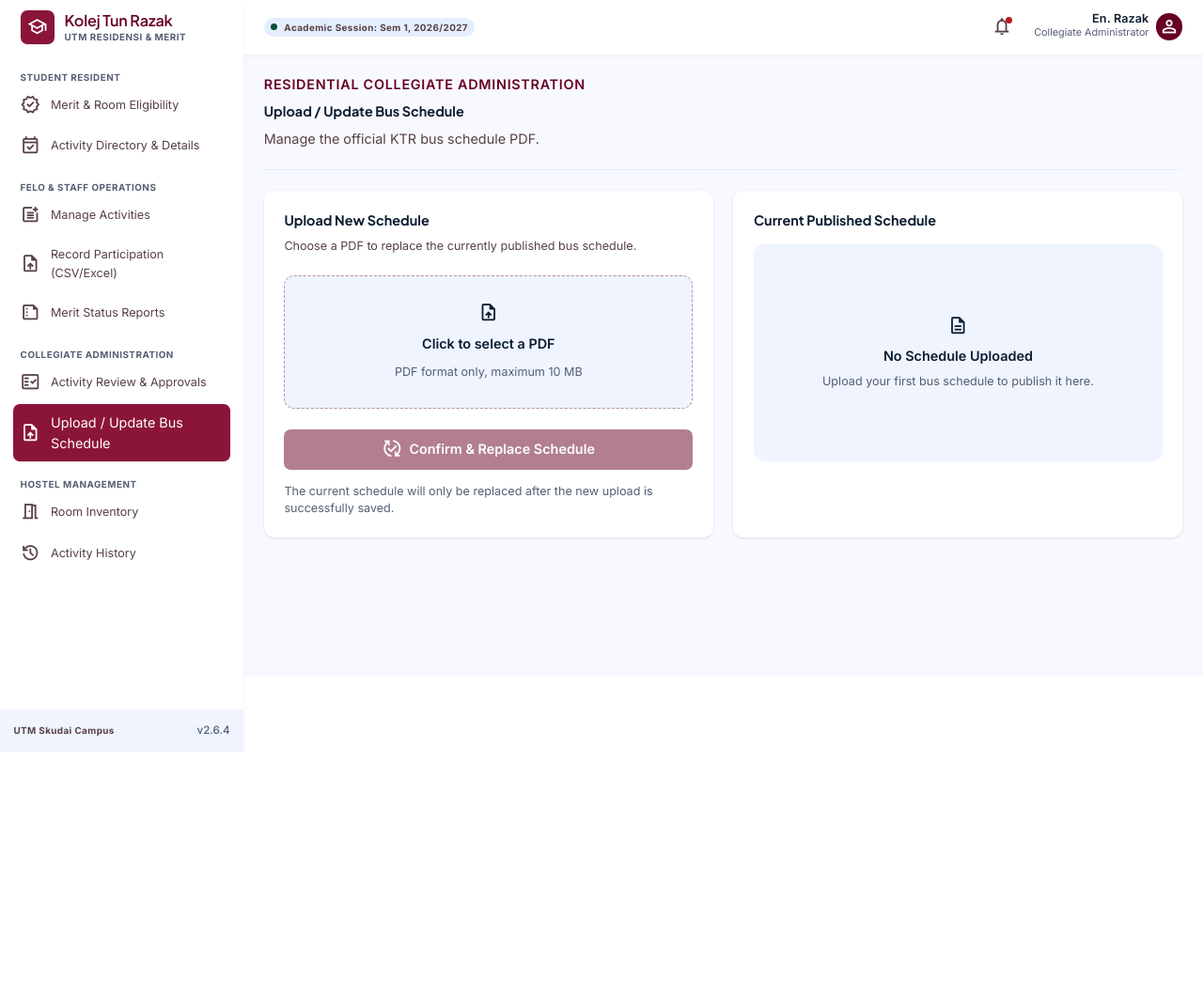
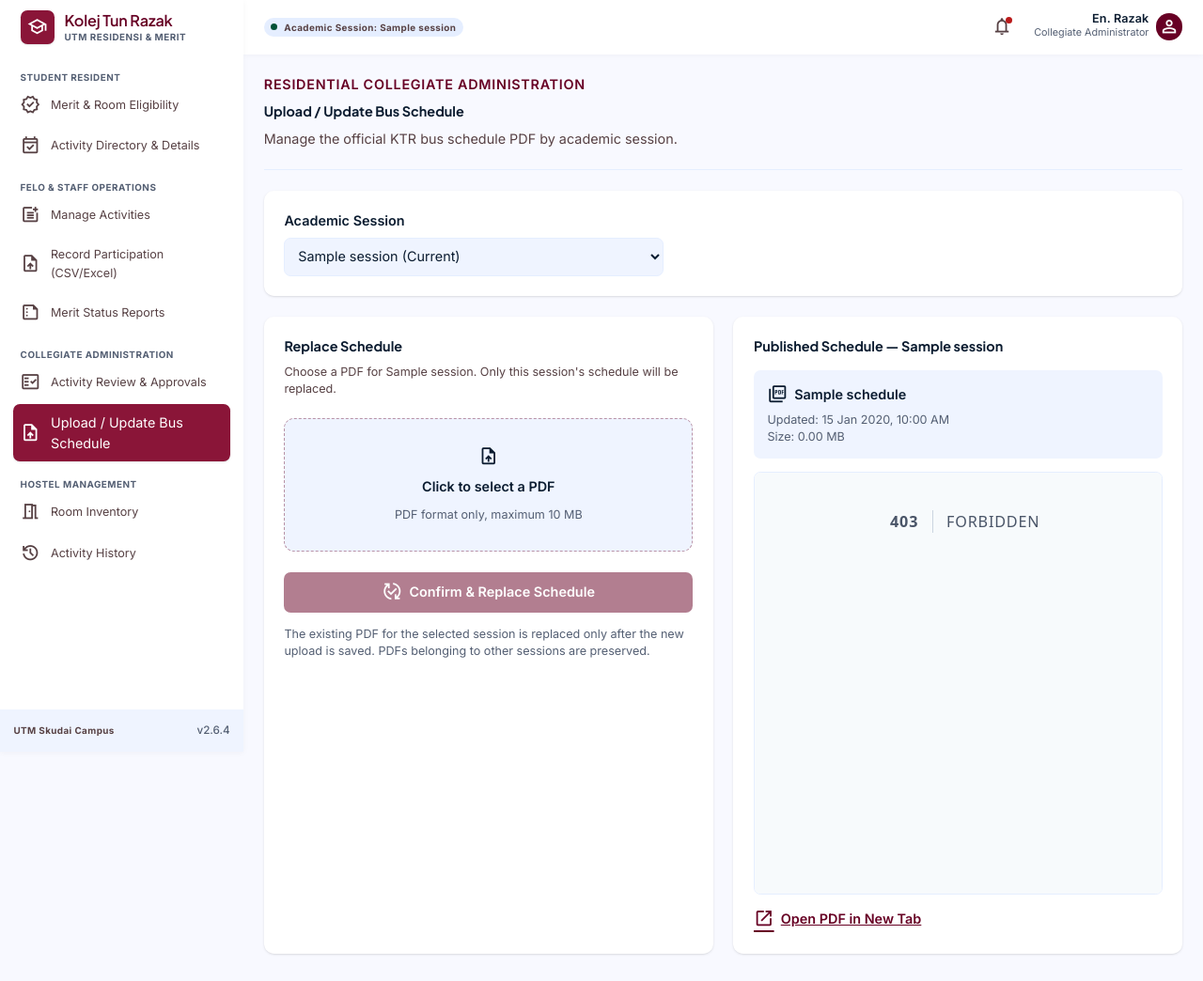
Before and after one commit to zulaikha-hashim/KTR-Connect, a Laravel app: page /admin/bus-schedule in a window 1280 px wide. Shown: the whole page at 94% size. Before the commit the page ends 800 px from the top, so only its background shows below. Run offline with Laravel 12, Linux system fonts and the light colour scheme; tables that the repository leaves empty hold one stand-in row (values such as "Sample post"); style sheets or scripts are compiled from the project's sources; parts of the project's set-up code (start-up, migrations or seed data) failed here and were passed over; some libraries are stand-ins or nearby versions.

Commit message:
Implement academic session management for bus schedules

```diff
--- a/app/Http/Controllers/BusScheduleController.php
+++ b/app/Http/Controllers/BusScheduleController.php
@@ -2,21 +2,43 @@
 
 namespace App\Http\Controllers;
 
+use App\Models\AcademicSession;
 use App\Models\BusSchedule;
-use Inertia\Inertia;
 use Illuminate\Http\Request;
 use Illuminate\Support\Facades\DB;
 use Illuminate\Support\Facades\Storage;
+use Illuminate\Validation\Rule;
 use Illuminate\Validation\Rules\File;
+use Inertia\Inertia;
 use Throwable;
 
 class BusScheduleController extends Controller
 {
-    // Get the currently uploaded schedule
+    // Show the schedule for the chosen academic session.
+    public function index(Request $request)
+    {
+        $sessions = AcademicSession::query()->orderByDesc('name')->get();
+        $current = $sessions->firstWhere('is_current', true);
+        $defaultSession = $current ?? $sessions->first();
 
-    public function index()
-    {
-        $schedule = BusSchedule::latest()->first();
+        $requested = (string) $request->query('session', (string) ($defaultSession?->id ?? ''));
+        $selectedSession = $requested === 'unassigned'
+            ? 'unassigned'
+            : ($sessions->contains('id', (int) $requested) && ctype_digit($requested)
+                ? $requested
+                : (string) ($defaultSession?->id ?? ''));
+
+        $scheduleQuery = BusSchedule::query()->latest('id');
+
+        if ($selectedSession === 'unassigned') {
+            $scheduleQuery->whereNull('academic_session_id');
+        } elseif ($selectedSession !== '') {
+            $scheduleQuery->where('academic_session_id', (int) $selectedSession);
+        } else {
+            $scheduleQuery->whereRaw('1 = 0');
+        }
+
+        $schedule = $scheduleQuery->first();
 
         return Inertia::render('BusSchedule', [
             'schedule' => $schedule ? [
@@ -24,18 +46,30 @@ class BusScheduleController extends Controller
                 'title' => $schedule->title,
                 'original_name' => $schedule->original_name,
                 'size' => $schedule->size,
-                'updated_at' => $schedule->updated_at->format('d M Y, h:i A'),
-                'url' => Storage::disk('public')->url(
-                    $schedule->file_path
-                ),
+                'updated_at' => $schedule->updated_at?->format('d M Y, h:i A'),
+                'url' => Storage::disk('public')->url($schedule->file_path),
+                'academic_session_id' => $schedule->academic_session_id,
             ] : null,
+            'sessions' => $sessions->map(fn ($session) => [
+                'id' => $session->id,
+                'name' => $session->name,
+                'is_current' => $session->is_current,
+            ])->values()->all(),
+            'selectedSession' => $selectedSession,
+            'hasUnassignedSchedules' => BusSchedule::query()
+                ->whereNull('academic_session_id')->exists(),
         ]);
     }
 
-    // Upload a new PDF and replace the previous one
+    // Upload or replace a PDF only for the chosen academic session.
     public function store(Request $request)
     {
-        $request->validate([
+        $validated = $request->validate([
+            'academic_session_id' => [
+                'required',
+                'integer',
+                Rule::exists('academic_sessions', 'id'),
+            ],
             'schedule' => [
                 'required',
                 'file',
@@ -45,7 +79,6 @@ class BusScheduleController extends Controller
         ]);
 
         $file = $request->file('schedule');
-
         $path = $file->store('bus-schedules', 'public');
 
         if (!$path) {
@@ -55,38 +88,49 @@ class BusScheduleController extends Controller
         }
 
         try {
-            $oldPaths = DB::transaction(function () use ($file, $path) {
-                $oldSchedules = BusSchedule::lockForUpdate()->get();
+            $oldPaths = DB::transaction(function () use ($file, $path, $validated) {
+                $sessionId = (int) $validated['academic_session_id'];
+
+                // Serialise uploads for the same session.
+                AcademicSession::query()->whereKey($sessionId)->lockForUpdate()->firstOrFail();
+
+                $oldSchedules = BusSchedule::query()
+                    ->where('academic_session_id', $sessionId)
+                    ->lockForUpdate()
+                    ->get();
 
                 BusSchedule::create([
                     'title' => 'KTR Bus Schedule',
                     'original_name' => $file->getClientOriginalName(),
                     'file_path' => $path,
                     'size' => $file->getSize(),
+                    'academic_session_id' => $sessionId,
                 ]);
 
-                $paths = $oldSchedules->pluck('file_path')->all();
+                $oldPaths = $oldSchedules->pluck('file_path')->all();
 
-                BusSchedule::whereIn(
-                    'id',
-                    $oldSchedules->pluck('id')->all()
-                )->delete();
+                if ($oldSchedules->isNotEmpty()) {
+                    BusSchedule::query()
+                        ->whereIn('id', $oldSchedules->pluck('id')->all())
+                        ->delete();
+                }
 
-                return $paths;
+                return $oldPaths;
             });
         } catch (Throwable $e) {
             Storage::disk('public')->delete($path);
             throw $e;
         }
 
-        // Delete previous PDFs after the database update succeeds
+        // File deletion happens only after the database transaction succeeds.
         foreach ($oldPaths as $oldPath) {
-            Storage::disk('public')->delete($oldPath);
+            if ($oldPath !== $path) {
+                Storage::disk('public')->delete($oldPath);
+            }
         }
 
-        return back()->with(
-            'success',
-            'Bus schedule updated successfully!'
-        );
+        return redirect()->route('admin.bus-schedule', [
+            'session' => $validated['academic_session_id'],
+        ])->with('success', 'Bus schedule uploaded successfully!');
     }
 }
--- a/app/Models/BusSchedule.php
+++ b/app/Models/BusSchedule.php
@@ -3,6 +3,7 @@
 namespace App\Models;
 
 use Illuminate\Database\Eloquent\Model;
+use Illuminate\Database\Eloquent\Relations\BelongsTo;
 
 class BusSchedule extends Model
 {
@@ -11,5 +12,11 @@ class BusSchedule extends Model
         'original_name',
         'file_path',
         'size',
+        'academic_session_id',
     ];
+
+    public function academicSession(): BelongsTo
+    {
+        return $this->belongsTo(AcademicSession::class, 'academic_session_id');
+    }
 }
--- a/resources/js/Pages/BusSchedule.jsx
+++ b/resources/js/Pages/BusSchedule.jsx
@@ -1,6 +1,5 @@
-
-import { useState } from 'react';
-import { useForm } from '@inertiajs/react';
+import { useRef, useState } from 'react';
+import { router, useForm } from '@inertiajs/react';
 import AppLayout from '../Components/AppLayout';
 
 const navigationSections = [
@@ -24,33 +23,52 @@ const navigationSections = [
   },
 ];
 
-const roles = [
-  { label: 'Admin: En. Razak', active: true },
-];
-
+const roles = [{ label: 'Admin: En. Razak', active: true }];
 const profile = {
   name: 'En. Razak',
   description: 'Collegiate Administrator',
 };
-
 const MAX_SIZE = 10 * 1024 * 1024;
 
 function Icon({ children }) {
-  return (
-    <span className="material-symbols-outlined">
-      {children}
-    </span>
-  );
+  return <span className="material-symbols-outlined">{children}</span>;
 }
 
-export default function BusSchedule({ schedule }) {
+export default function BusSchedule({
+  schedule = null,
+  sessions = [],
+  selectedSession = '',
+  hasUnassignedSchedules = false,
+}) {
   const [selectedFile, setSelectedFile] = useState(null);
   const [clientError, setClientError] = useState('');
   const [success, setSuccess] = useState('');
+  const fileInputRef = useRef(null);
 
-  const { setData, post, processing, errors, reset } = useForm({
+  const { setData, post, transform, processing, errors, reset, clearErrors, progress } = useForm({
     schedule: null,
+    academic_session_id: '',
   });
+
+  const chosenSession = sessions.find(
+    (session) => String(session.id) === String(selectedSession)
+  );
+  const canUpload = Boolean(chosenSession);
+
+  const handleSessionChange = (event) => {
+    const sessionId = event.target.value;
+    setSelectedFile(null);
+    setClientError('');
+    setSuccess('');
+    reset();
+    clearErrors();
+    if (fileInputRef.current) fileInputRef.current.value = '';
+
+    router.get('/admin/bus-schedule', { session: sessionId }, {
+      preserveScroll: true,
+      preserveState: false,
+    });
+  };
 
   const handleFileChange = (event) => {
     const file = event.target.files?.[0];
@@ -62,10 +80,7 @@ export default function BusSchedule({ schedule }) {
 
     if (!file) return;
 
-    if (
-      file.type !== 'application/pdf' ||
-      !file.name.toLowerCase().endsWith('.pdf')
-    ) {
+    if (file.type !== 'application/pdf' || !file.name.toLowerCase().endsWith('.pdf')) {
       setClientError('Please select a valid PDF file.');
       event.target.value = '';
       return;
@@ -81,21 +96,23 @@ export default function BusSchedule({ schedule }) {
     setData('schedule', file);
   };
 
-  const handleSubmit = (event) => {
+  const submitUpload = (event) => {
     event.preventDefault();
-
-    if (!selectedFile || processing) return;
-
+    if (!selectedFile || !canUpload || processing) return;
     setSuccess('');
-
+    setClientError('');
+    transform((form) => ({
+      ...form,
+      academic_session_id: String(chosenSession.id),
+    }));
     post('/admin/bus-schedule', {
       forceFormData: true,
       preserveScroll: true,
-
       onSuccess: () => {
-        setSuccess('Bus schedule updated successfully!');
+        setSuccess('Bus schedule uploaded successfully!');
         setSelectedFile(null);
         reset();
+        if (fileInputRef.current) fileInputRef.current.value = '';
       },
     });
   };
@@ -105,110 +122,122 @@ export default function BusSchedule({ schedule }) {
       navigationSections={navigationSections}
       roles={roles}
       profile={profile}
-      sessionLabel="Academic Session: Sem 1, 2026/2027"
+      sessionLabel={`Academic Session: ${chosenSession?.name ?? 'Not selected'}`}
     >
       <div className="mx-auto w-full max-w-[1400px] pb-space-xl">
-
         <header className="border-b border-surface-container py-space-lg">
           <p className="font-label-sm font-semibold uppercase tracking-wider text-primary">
             Residential Collegiate Administration
           </p>
-
           <h1 className="mt-2 font-headline-lg font-bold text-on-surface">
             Upload / Update Bus Schedule
           </h1>
-
           <p className="mt-2 text-on-surface-variant">
-            Manage the official KTR bus schedule PDF.
+            Manage the official KTR bus schedule PDF by academic session.
           </p>
         </header>
 
         {success && (
-          <div
-            role="status"
-            className="mt-5 flex items-center gap-3 rounded-xl bg-green-100 p-4 text-green-800"
-          >
+          <div role="status" className="mt-5 flex items-center gap-3 rounded-xl bg-green-100 p-4 text-green-800">
             <Icon>check_circle</Icon>
             <span>{success}</span>
           </div>
         )}
 
+        <section className="mt-6 rounded-xl bg-surface-container-lowest p-6 shadow-sm">
+          <label htmlFor="academic-session" className="mb-2 block font-semibold text-on-surface">
+            Academic Session
+          </label>
+          <select
+            id="academic-session"
+            value={String(selectedSession)}
+            onChange={handleSessionChange}
+            disabled={processing}
+            className="w-full rounded-lg border border-surface-container bg-surface-container-low p-3 text-on-surface md:max-w-md"
+          >
+            {sessions.length === 0 && <option value="">No sessions available</option>}
+            {sessions.map((session) => (
+              <option key={session.id} value={String(session.id)}>
+                {session.name}{session.is_current ? ' (Current)' : ''}
+              </option>
+            ))}
+            {hasUnassignedSchedules && (
+              <option value="unassigned">Unassigned (Older Uploads)</option>
+            )}
+          </select>
+          {selectedSession === 'unassigned' && (
+            <p className="mt-2 text-sm text-secondary">
+              These older PDFs have not been assigned to an academic session. Select a year before uploading a replacement.
+            </p>
+          )}
+        </section>
+
         <div className="mt-6 grid gap-6 lg:grid-cols-2">
-
-          {/* Upload Section */}
           <section className="rounded-xl bg-surface-container-lowest p-6 shadow-sm">
             <h2 className="mb-2 font-headline-sm font-bold text-on-surface">
-              Upload New Schedule
+              {schedule && canUpload ? 'Replace Schedule' : 'Upload New Schedule'}
             </h2>
-
             <p className="mb-6 text-sm text-on-surface-variant">
-              Choose a PDF to replace the currently published bus schedule.
+              {canUpload
+                ? `Choose a PDF for ${chosenSession.name}. Only this session's schedule will be replaced.`
+                : 'Choose an academic session before uploading a schedule.'}
             </p>
 
-            <form onSubmit={handleSubmit}>
+            <form onSubmit={submitUpload}>
               <label
                 htmlFor="schedule-upload"
-                className="flex cursor-pointer flex-col items-center gap-3 rounded-xl border-2 border-dashed border-primary/40 bg-surface-container-low p-8 text-center"
+                className={`flex flex-col items-center gap-3 rounded-xl border-2 border-dashed border-primary/40 bg-surface-container-low p-8 text-center ${canUpload ? 'cursor-pointer' : 'cursor-not-allowed opacity-60'}`}
               >
                 <Icon>upload_file</Icon>
-
-                <span className="font-semibold text-on-surface">
-                  Click to select a PDF
-                </span>
-
-                <span className="text-sm text-secondary">
-                  PDF format only, maximum 10 MB
-                </span>
+                <span className="font-semibold text-on-surface">Click to select a PDF</span>
+                <span className="text-sm text-secondary">PDF format only, maximum 10 MB</span>
               </label>
-
               <input
+                ref={fileInputRef}
                 id="schedule-upload"
                 name="schedule"
                 type="file"
                 accept=".pdf,application/pdf"
+                disabled={!canUpload || processing}
                 onChange={handleFileChange}
                 className="sr-only"
               />
 
               {selectedFile && (
                 <div className="mt-4 rounded-lg bg-surface-container-low p-4">
-                  <p className="font-semibold text-on-surface">
-                    {selectedFile.name}
-                  </p>
+                  <p className="break-all font-semibold text-on-surface">{selectedFile.name}</p>
                   <p className="text-sm text-secondary">
                     {(selectedFile.size / 1024 / 1024).toFixed(2)} MB
                   </p>
                 </div>
               )}
 
-              {(clientError || errors.schedule) && (
+              {(clientError || errors.schedule || errors.academic_session_id) && (
                 <p role="alert" className="mt-3 text-sm text-error">
-                  {clientError || errors.schedule}
+                  {clientError || errors.schedule || errors.academic_session_id}
                 </p>
               )}
 
+              {progress && <p className="mt-3 text-sm text-secondary">Uploading: {progress.percentage}%</p>}
+
               <button
                 type="submit"
-                disabled={!selectedFile || processing}
+                disabled={!selectedFile || !canUpload || processing}
                 className="mt-6 flex w-full items-center justify-center gap-2 rounded-lg bg-primary px-5 py-3 font-semibold text-on-primary transition-opacity hover:opacity-90 disabled:cursor-not-allowed disabled:opacity-50"
               >
                 <Icon>published_with_changes</Icon>
-                {processing
-                  ? 'Uploading...'
-                  : 'Confirm & Replace Schedule'}
+                {processing ? 'Uploading...' : (schedule ? 'Confirm & Replace Schedule' : 'Upload Schedule')}
               </button>
             </form>
 
             <p className="mt-4 text-sm text-secondary">
-              The current schedule will only be replaced after
-              the new upload is successfully saved.
+              The existing PDF for the selected session is replaced only after the new upload is saved. PDFs belonging to other sessions are preserved.
             </p>
           </section>
 
-          {/* Current Schedule Section */}
           <section className="rounded-xl bg-surface-container-lowest p-6 shadow-sm">
             <h2 className="mb-4 font-headline-sm font-bold text-on-surface">
-              Current Published Schedule
+              {selectedSession === 'unassigned' ? 'Unassigned Schedule' : `Published Schedule${chosenSession ? ` — ${chosenSession.name}` : ''}`}
             </h2>
 
             {schedule ? (
@@ -216,27 +245,19 @@ export default function BusSchedule({ schedule }) {
                 <div className="mb-4 rounded-lg bg-surface-container-low p-4">
                   <div className="flex items-center gap-2">
                     <Icon>picture_as_pdf</Icon>
-                    <p className="break-all font-semibold text-on-surface">
-                      {schedule.original_name}
-                    </p>
+                    <p className="break-all font-semibold text-on-surface">{schedule.original_name}</p>
                   </div>
-
-                  <p className="mt-2 text-sm text-secondary">
-                    Updated: {schedule.updated_at}
-                  </p>
-
+                  <p className="mt-2 text-sm text-secondary">Updated: {schedule.updated_at}</p>
                   <p className="text-sm text-secondary">
                     Size: {(schedule.size / 1024 / 1024).toFixed(2)} MB
                   </p>
                 </div>
-
                 <iframe
                   key={schedule.url}
                   src={schedule.url}
-                  title="Current Bus Schedule PDF"
+                  title="Bus Schedule PDF"
                   className="h-[500px] w-full rounded-lg border border-surface-container"
                 />
-
                 <a
                   href={schedule.url}
                   target="_blank"
@@ -250,13 +271,9 @@ export default function BusSchedule({ schedule }) {
             ) : (
               <div className="flex min-h-64 flex-col items-center justify-center rounded-xl bg-surface-container-low p-6 text-center">
                 <Icon>description</Icon>
-
-                <h3 className="mt-3 font-semibold text-on-surface">
-                  No Schedule Uploaded
-                </h3>
-
+                <h3 className="mt-3 font-semibold text-on-surface">No Schedule Uploaded</h3>
                 <p className="mt-2 text-sm text-secondary">
-                  Upload your first bus schedule to publish it here.
+                  No bus schedule is available for this selection yet.
                 </p>
               </div>
             )}
--- a/routes/web.php
+++ b/routes/web.php
@@ -186,9 +186,17 @@ Route::get(
  // BUS SCHEDULE MANAGEMENT
  // =====================================================
 
- Route::get('/admin/bus-schedule', function () {
-     return Inertia::render('BusSchedule');
- })->name('admin.bus-schedule');
+ // Display bus schedules by academic session
+Route::get(
+    '/admin/bus-schedule',
+    [BusScheduleController::class, 'index']
+)->name('admin.bus-schedule');
+
+ // Upload or replace a bus schedule
+Route::post(
+    '/admin/bus-schedule',
+    [BusScheduleController::class, 'store']
+)->name('admin.bus-schedule.store');
 
  // =====================================================
  // HOSTEL BED RESTRICTIONS
```
Also changed, not shown: database/migrations/2026_11_25_092932_add_academic_session_id_to_bus_schedules_table.php (added).
